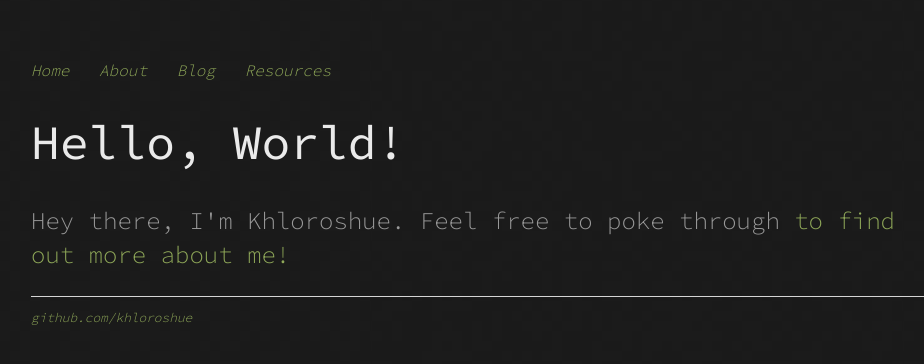
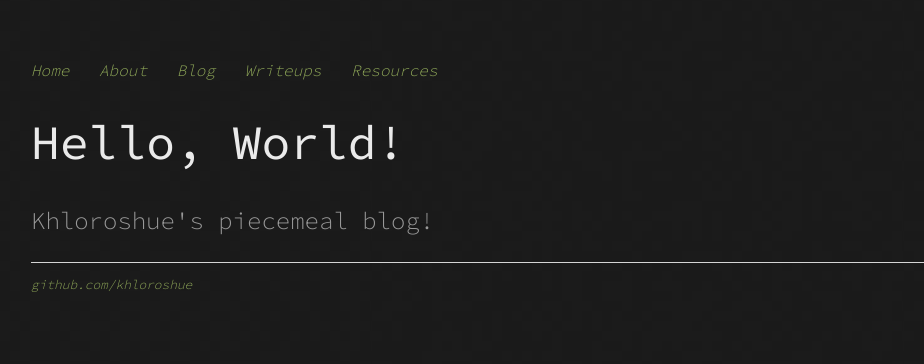
Before and after one commit to khloroshue/khloroshue.github.io, a Jekyll site: the page built from index.html, in a window 1280 px wide. Shown: the top 364 px of the page, without its empty margins (161-1085 px from the left). Built offline with Jekyll 4.4.1, drawn with Linux system fonts in a browser that asks for light colours.

Commit message:
Re-arranging hierarchy.

```diff
--- a/_layouts/default.html
+++ b/_layouts/default.html
@@ -16,6 +16,7 @@
 	        		<li><a href="/">Home</a></li>
 		        	<li><a href="/about">About</a></li>
 					<li><a href="/blog">Blog</a></li>
+					<li><a href"/writeups">Writeups</a></li>
 					<li><a href="/resources">Resources</a></li>
 	    		</ul>
 			</nav>
--- a/index.html
+++ b/index.html
@@ -5,5 +5,5 @@
 
 <div class="blurb">
 	<h1>Hello, World!</h1>
-	<p>Hey there, I'm Khloroshue.  Feel free to poke through <a href="/about">to find out more about me!</a></p>
+	<p>Khloroshue's piecemeal blog!</p>
 </div><!-- /.blurb -->
```
Also changed, not shown: _layouts/writeup.html (added, +9 -0 lines), _writeups/2020-09-27-htb-doctor.md (+2 -2 lines), writeups/index.html (added, +11 -0 lines), assets/images/writeups/d342b1d4cdd24286830cdabfa3936bcb.png (added).
